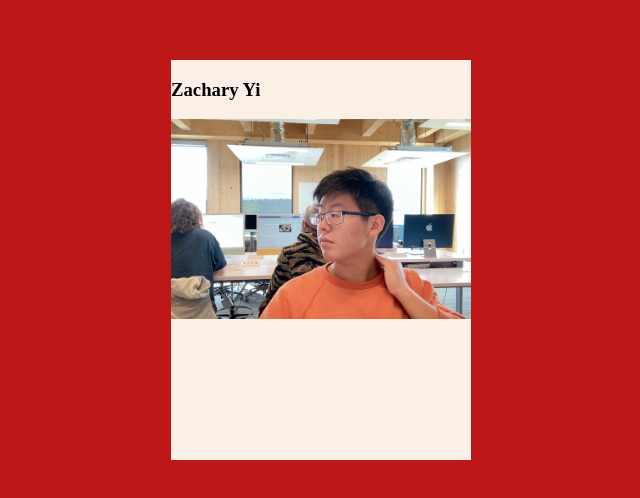
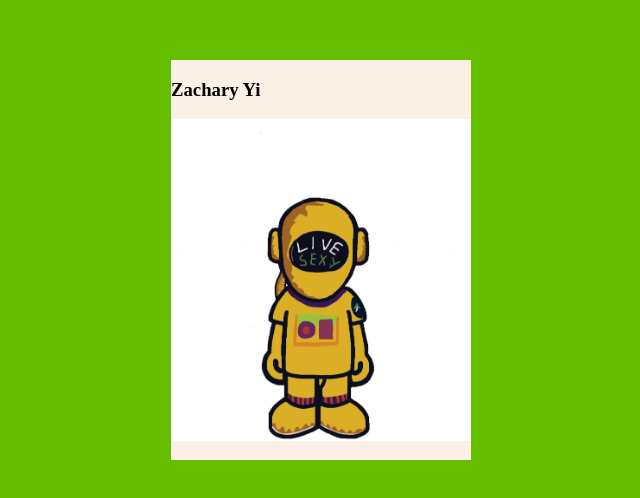
Before and after one commit to zacharyyi/zacharyyi.github.io, a plain HTML site: page index.html in a window 1280 px wide. Shown: the part 148-646 px from the top of the page, without its empty margins (319-959 px from the left). Drawn offline with Linux system fonts and the light colour scheme.

Commit message:
my website beta version

```diff
--- a/index.html
+++ b/index.html
@@ -20,15 +20,15 @@
 
       <section class="front face">
         <h1>Zachary Yi </h1>
-        <img src="me.jpg" alt="Zachary Yi">
+        <img src="astronaut 1.png" alt="Zachary Yi">
       </section>
 
       <section class="back face">
-        <p>Hello, my name is Zachary Yi and I am an EWU student. My major is Visual Communication Design. </p>
+        <p>Hello, my name is Zachary Yi and I am an EWU student. My major is Visual Communication Design. Will be graduating the spring of 2024</p>
         <ul>
           <li><a href="https://www.ewu.edu/cstem/design/">Department of Design</a></li>
-          <li><a href="#">Social 2</a></li>
-          <li><a href="#">Social 3</a></li>
+          <li><a href="#">Instagram</a></li>
+          <li><a href="#">Facebook</a></li>
         </ul>
       </section>
 
--- a/styles.css
+++ b/styles.css
@@ -1,6 +1,6 @@
 body {
 
-    background: rgb(189, 22, 22);
+    background: rgb(102, 190, 1);
 
     }
 
@@ -53,7 +53,7 @@ body {
   }
 
   .back {
-    background: Khaki;
+    background: rgb(243, 243, 241);
     /* flip it default   */
     transform: rotateY(180deg);
   }
```
Also changed, not shown: astronaut 1.png (added).
